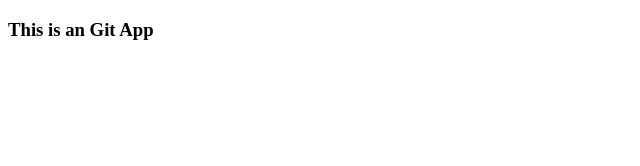
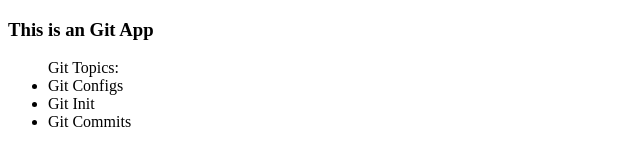
Before and after one commit to singhsarad57/learn-git, a plain HTML site: page index.html in a window 1280 px wide. Shown: the whole page, without its empty margins (0-640 px from the left). Drawn offline with Linux system fonts and the light colour scheme.

Commit message:
Component Topics Added To App

```diff
--- a/index.html
+++ b/index.html
@@ -7,5 +7,11 @@
 </head>
 <body>
     <h3>This is an Git App</h3>
+    <ul>
+        <dt>Git Topics:</dt>
+        <li>Git Configs</li>
+        <li>Git Init</li>
+        <li>Git Commits</li>
+    </ul>
 </body>
 </html>
```
